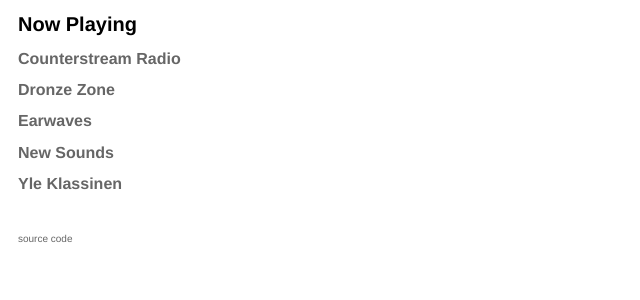
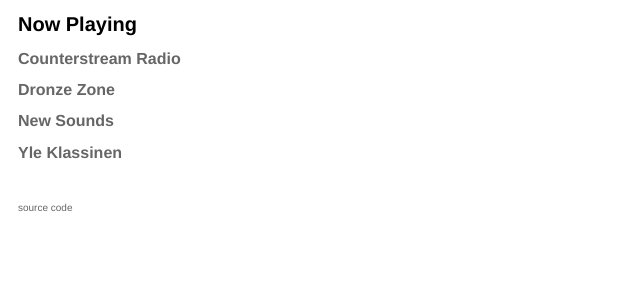
Before and after one commit to tristan-media/now-playing-react, a React (Create React App) app: page / in a window 1280 px wide. Shown: the top 300 px of the page, without its empty margins (0-640 px from the left). Built offline with nearby package versions, Linux system fonts and the light colour scheme; no server answers.

Commit message:
remove Earwaves, add yarn.lock

```diff
--- a/src/App.js
+++ b/src/App.js
@@ -9,7 +9,6 @@
         <h1>Now Playing</h1>
         <Piece source="counterstream" name="Counterstream Radio" url="http://counterstreamradio.net/" />
         <Piece source="dronezone" name="Dronze Zone" url="http://somafm.com/dronezone/" />
-        <Piece source="earwaves" name="Earwaves" url="http://somafm.com/earwaves/" />
         <Piece source="q2" name="New Sounds" url="https://www.newsounds.org/" />
         <Piece source="yle" name="Yle Klassinen" url="http://yle.fi/radio/yleklassinen/suora/" />
       </div>
```
Also changed, not shown: package.json (line endings or trailing spaces), 1 other file (tests, documents, lock files or other folders).
